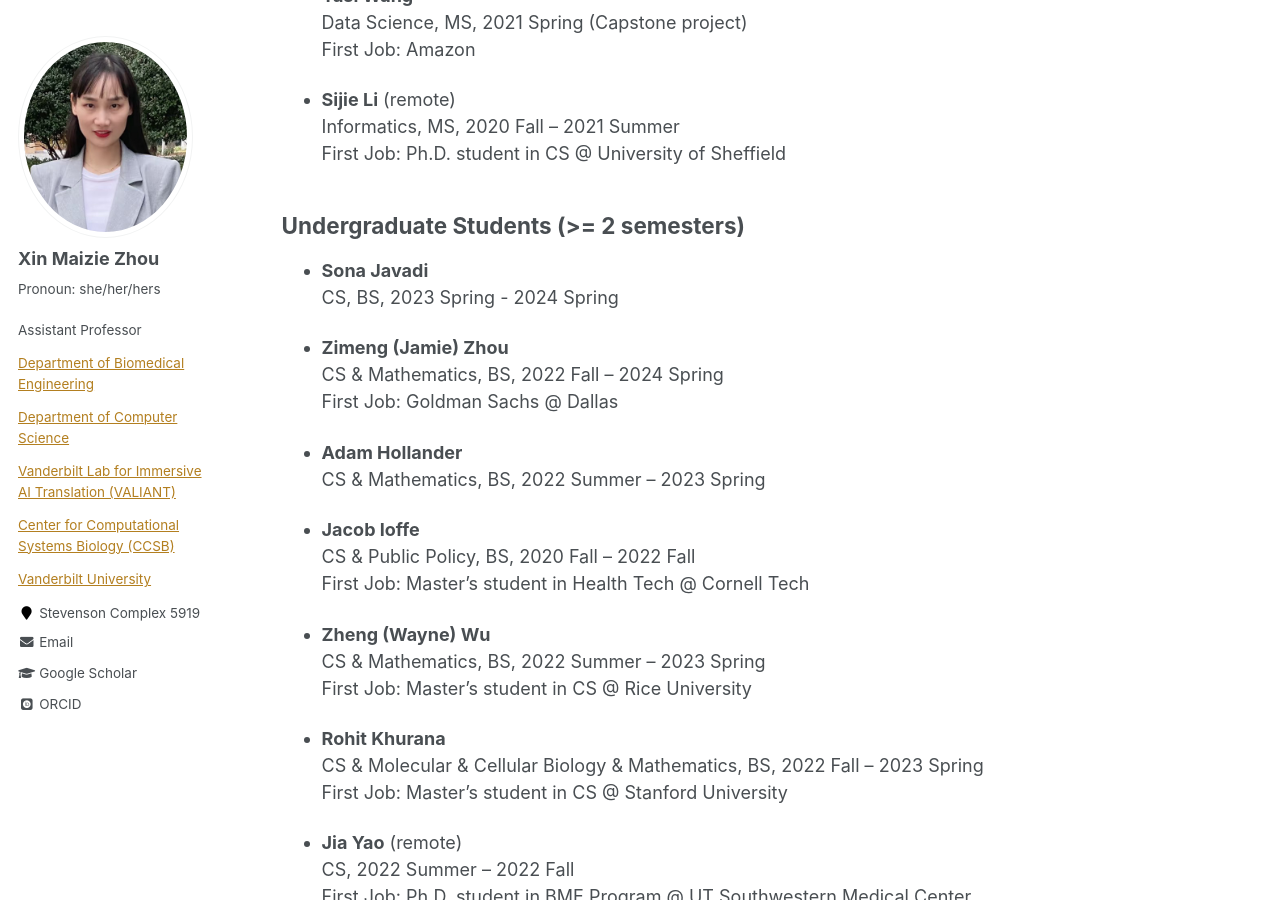
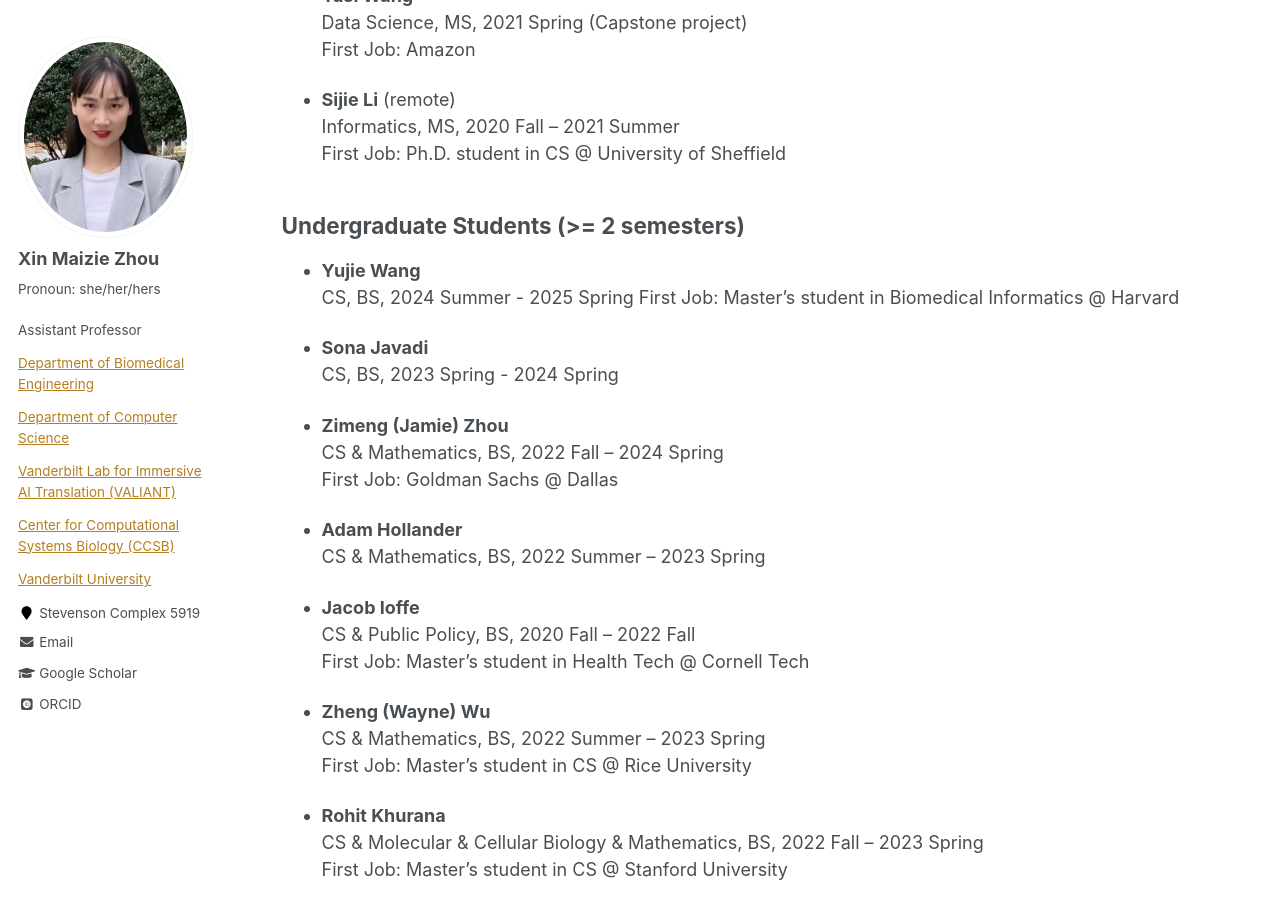
Before and after one commit to maiziezhoulab/Maiziezhoulab.github.io, a Jekyll site: the page built from _pages/LabMembers.md, in a window 1280 px wide and 900 px high, scrolled down 3713 px. Built offline with Jekyll 4.4.1, drawn with Linux system fonts in a browser that asks for light colours; some web fonts are replaced.

Commit message:
Update LabMembers.md

```diff
--- a/_pages/LabMembers.md
+++ b/_pages/LabMembers.md
@@ -289,6 +289,9 @@ author_profile: true
   First Job: Ph.D. student in CS @ University of Sheffield
 
 ## Undergraduate Students (>= 2 semesters)
+- **Yujie Wang**
+  CS, BS, 2024 Summer - 2025 Spring
+  First Job: Master’s student in Biomedical Informatics @ Harvard
 
 - **Sona Javadi**
   CS, BS, 2023 Spring - 2024 Spring
```
